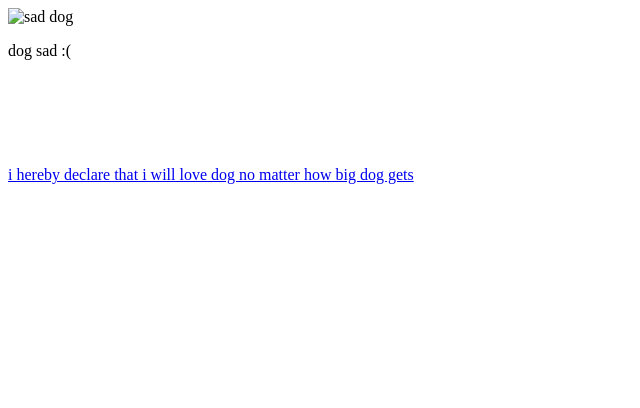
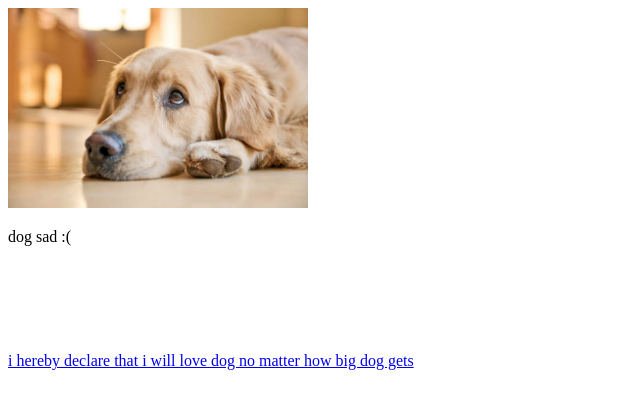
Before and after one commit to julie-yang/ripoff-therapy, a plain HTML site: page dog2.html in a window 1280 px wide. Shown: the whole page, without its empty margins (0-640 px from the left). Drawn offline with Linux system fonts and the light colour scheme.

Commit message:
Update dog2.html

```diff
--- a/dog2.html
+++ b/dog2.html
@@ -6,7 +6,7 @@
 	</head>
 
 	<body>
-<img src="grs.jpg" alt="sad dog" width=300px>
+<img src="pic-dogsad.jpg" alt="sad dog" width=300px>
 
 <p> dog sad :( </p>
 
```
